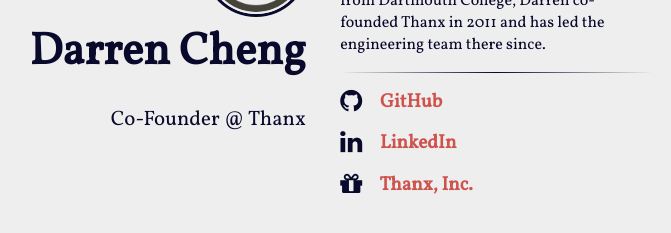
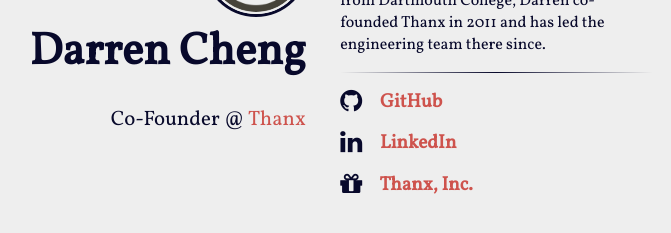
Before and after one commit to drn/drn.github.io, a Jekyll site: the page built from index.html, in a window 1280 px wide. Shown: the part 214-447 px from the top of the page, without its empty margins (327-998 px from the left). Built offline with Jekyll 4.4.1, drawn with Linux system fonts in a browser that asks for light colours; nearby versions of some CDN libraries; part of the change alters nothing that is shown.

```diff
--- a/_config.yml
+++ b/_config.yml
@@ -9,7 +9,7 @@ compass:
   # author will appear under the avatar (optional)
   author: "Darren Cheng"
   # tagline will appear under the title (optional)
-  tagline: "Co-Founder @ Thanx"
+  tagline: "Co-Founder @ <a href='https://www.thanx.com'>Thanx</a>"
   # if include_content is true, the contents of the content.html include will be
   # added right above the generated item list, if present
   include_content: true
```
